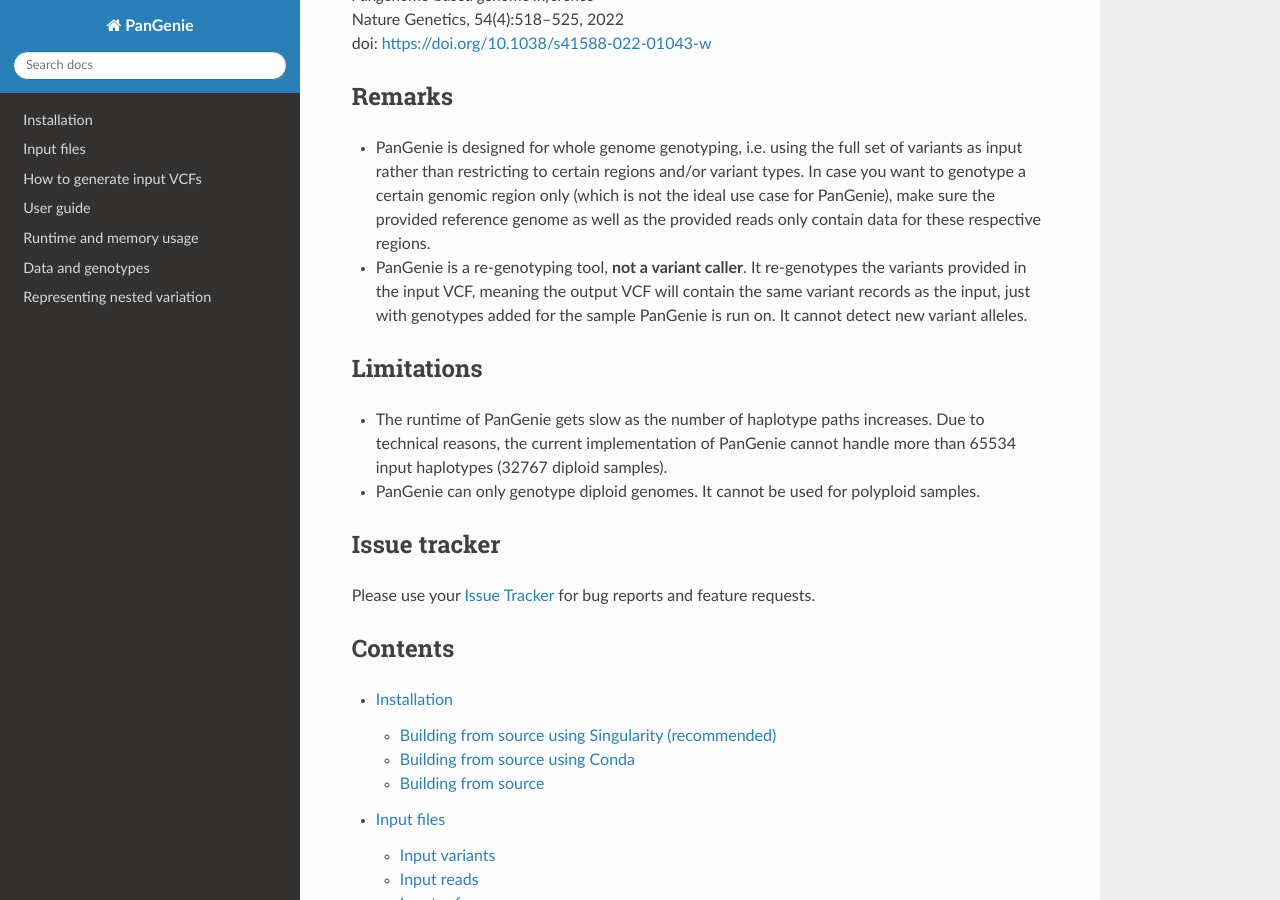
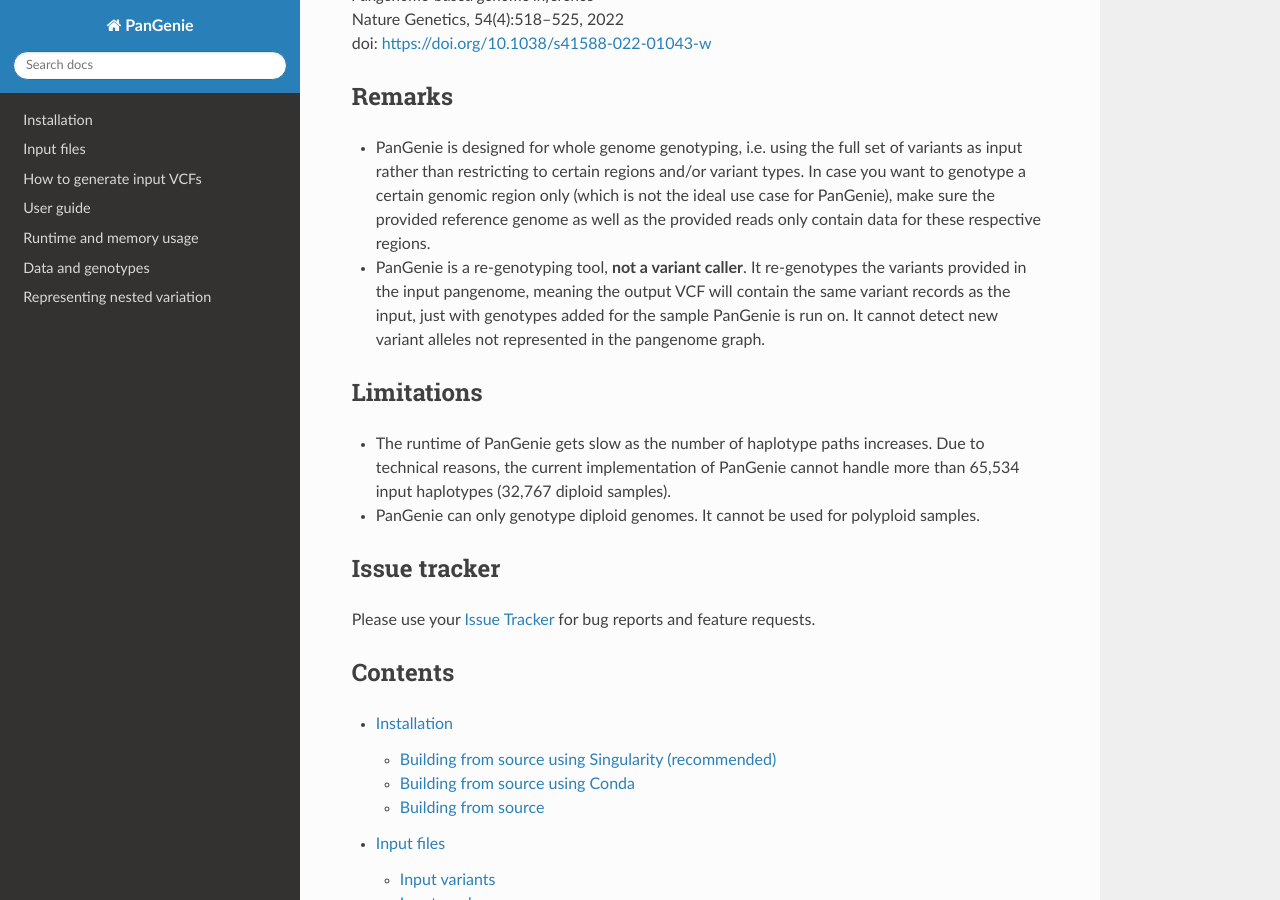
Before and after one commit to eblerjana/pangenie, a Sphinx documentation site: the page built from docs/source/index.rst, in a window 1280 px wide and 900 px high, scrolled down 400 px. Built offline with Sphinx 7.4.7 and the Read the Docs theme 3.1.0, drawn with Linux system fonts in a browser that asks for light colours.

Commit message:
Fixing small typos

```diff
--- a/docs/source/index.rst
+++ b/docs/source/index.rst
@@ -18,13 +18,13 @@
 * PanGenie is designed for whole genome genotyping, i.e. using the full set of variants as input rather than restricting to certain regions and/or variant types. In case you want to genotype a certain genomic region only (which is not the ideal use case for PanGenie), make sure the provided reference genome as well as the provided reads only contain data for these respective regions.
 
 
-* PanGenie is a re-genotyping tool, **not a variant caller**. It re-genotypes the variants provided in the input VCF, meaning the output VCF will contain the same variant records as the input, just with genotypes added for the sample PanGenie is run on. It cannot detect new variant alleles.
+* PanGenie is a re-genotyping tool, **not a variant caller**. It re-genotypes the variants provided in the input pangenome, meaning the output VCF will contain the same variant records as the input, just with genotypes added for the sample PanGenie is run on. It cannot detect new variant alleles not represented in the pangenome graph.
 
 
 Limitations
 ------------
 
-* The runtime of PanGenie gets slow as the number of haplotype paths increases. Due to technical reasons, the current implementation of PanGenie cannot handle more than 65534 input haplotypes (32767 diploid samples).
+* The runtime of PanGenie gets slow as the number of haplotype paths increases. Due to technical reasons, the current implementation of PanGenie cannot handle more than 65,534 input haplotypes (32,767 diploid samples).
 * PanGenie can only genotype diploid genomes. It cannot be used for polyploid samples.
 
 
--- a/docs/source/usage.rst
+++ b/docs/source/usage.rst
@@ -8,7 +8,7 @@
  PanGenie -f <outfile-prefix> -i <reads.fa/fq>  -s <sample-name> -j <nr threads kmer-counting> -t <nr threads genotyping> -o <outfile-prefix>
 
 
-The preprocessing step with ``PanGenie-index`` does not depend on any sample-specific data but just the pangenome information. When one wants to genotype the same variants across multiple samples, it needs to be run only a single time. This allows to do all preprocessing of variant data only once instead of doing it over and over again for each sample. The second command needs to be run separately on each sample to be genotyped.
+The preprocessing step with ``PanGenie-index`` does not depend on any sample-specific data but just the pangenome information. If one wants to genotype the same variants across multiple samples, it needs to be run only a single time. This allows to do all preprocessing of variant data only once instead of doing it over and over again for each sample. The second command needs to be run separately on each sample to be genotyped.
 
 For the PanGenie-ready input VCFs provided in our `Data and genotypes <https://pangenie.readthedocs.io/en/latest/data.html>`_ section or VCFs generated by our `VCF from MC graph <https://github.com/eblerjana/pangenie/tree/master/pipelines/prepare-vcf-from-MC>`_ and `VCF from assemblies <https://github.com/eblerjana/pangenie/tree/master/pipelines/prepare-vcf-from-assemblies>`_ pipelines, an additional postprocessing step can be performed with the `convert-to-biallelic.py <https://github.com/eblerjana/pangenie/blob/master/pipelines/run-from-callset/scripts/convert-to-biallelic.py>`_ script, which allows to translate genotypes computed for graph bubbles to genotypes for all individual (nested) variant alleles based on specific annotations (see `Representing nested variation <https://pangenie.readthedocs.io/en/latest/nested.html>`_ for details on this)::
 
```
